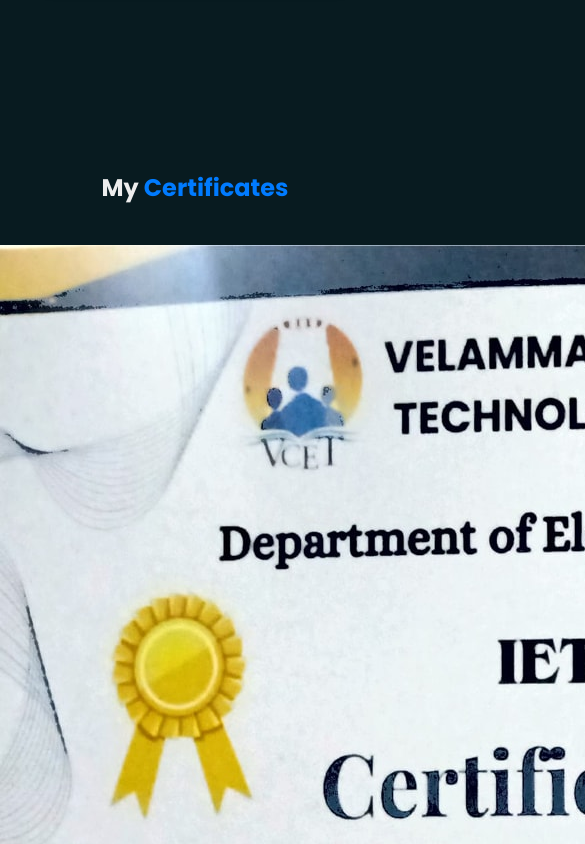
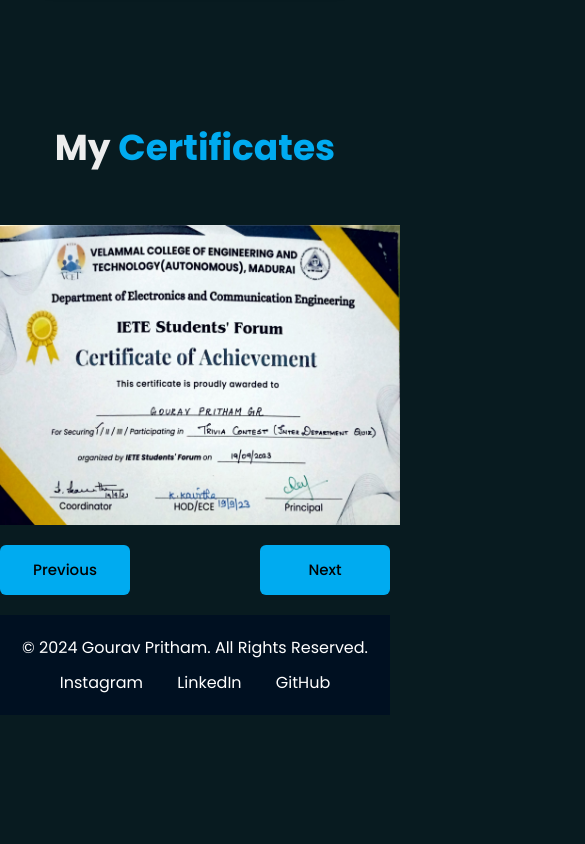
Before and after one commit to prithamgr/Gourav-Pritham.github.io, a plain HTML site: page index.html in a window 390 px wide. Shown: the part 6100-6944 px from the top of the page, 585 px wide, since content can reach past the window. After the commit the page ends 6815 px from the top, so only its background shows below. Drawn offline with nearby package versions, Linux system fonts and the light colour scheme.

Commit message:
Update style.css

```diff
--- a/style.css
+++ b/style.css
@@ -625,75 +625,59 @@ body {
 .project-card.active .project-content {
     display: block;
 }
-.certificates {
-    padding: 50px 0;
+.btn1 {
+    border: none;
+    cursor: pointer;
+    position: relative;
+    width: 130px;
+    height: 50px;
+    line-height: 50px;
+    background: #00abf0;
+    color: #000;
+    font-size: 15px;
+    font-weight: 500;
+    text-decoration: none;
+    border-radius: 6px;
+    display: inline-block;
     text-align: center;
-}
-
-.certificates .heading {
-    font-size: 36px;
-    margin-bottom: 40px;
-}
-
-.certificates .heading span {
-    color: #007bff;
-}
-
-.certificates-container {
-    display: flex;
-    flex-wrap: wrap;
-    justify-content: center;
-    gap: 20px;
-}
-
-.certificate-box {
-    width: 400px;
-    height: 350px;
-    overflow: hidden;
-    border: 2px solid #007bff;
-    border-radius: 10px;
-    transition: transform 0.3s;
+    transition: .3s;
 
 }
 
-.certificate-box img {
+.btn1:hover {
+    background-color: #0056b3;
+}
+
+/* Container styling */
+#slider-container {
+    position: relative;
+    overflow: hidden;
+    width: 400px;
+    max-width: 400px;
+    height: 300px;
+    margin: 0 auto;
+}
+
+#slider {
+    display: flex;
+    transition: transform 0.5s ease-in-out;
     width: 100%;
     height: 100%;
-    object-fit: contain;
-    transition: transform 0.3s;
-    filter: drop-shadow(1px 1px 20px #00abf0);
 }
 
-.certificate-box:hover {
-    transform: scale(1);
+.slide {
+    min-width: 100%;
+    height: auto;
 }
 
-.certificate-box:hover img {
-    transform: scale(1.2);
-}
-@media (max-width: 768px) {
-    .certificates .heading {
-        font-size: 28px;
-    }
+/* Button container */
+.btn-container1 {
+    display: flex;
+    justify-content: space-between;
+    max-width: 400px;
+    margin: 20px auto;
+    vertical-align: text-top;
 
-    .certificates-container {
-        gap: 15px;
-    }
-
-    .certificate-box {
-        border-width: 1px;
-    }
-}
-
-@media (max-width: 480px) {
-    .certificates .heading {
-        font-size: 24px;
-    }
-
-    .certificates-container {
-        grid-template-columns: repeat(auto-fill, minmax(150px, 1fr));
-        gap: 10px;
-    }
 }
 .footer {
     background-color: #001021;
```
